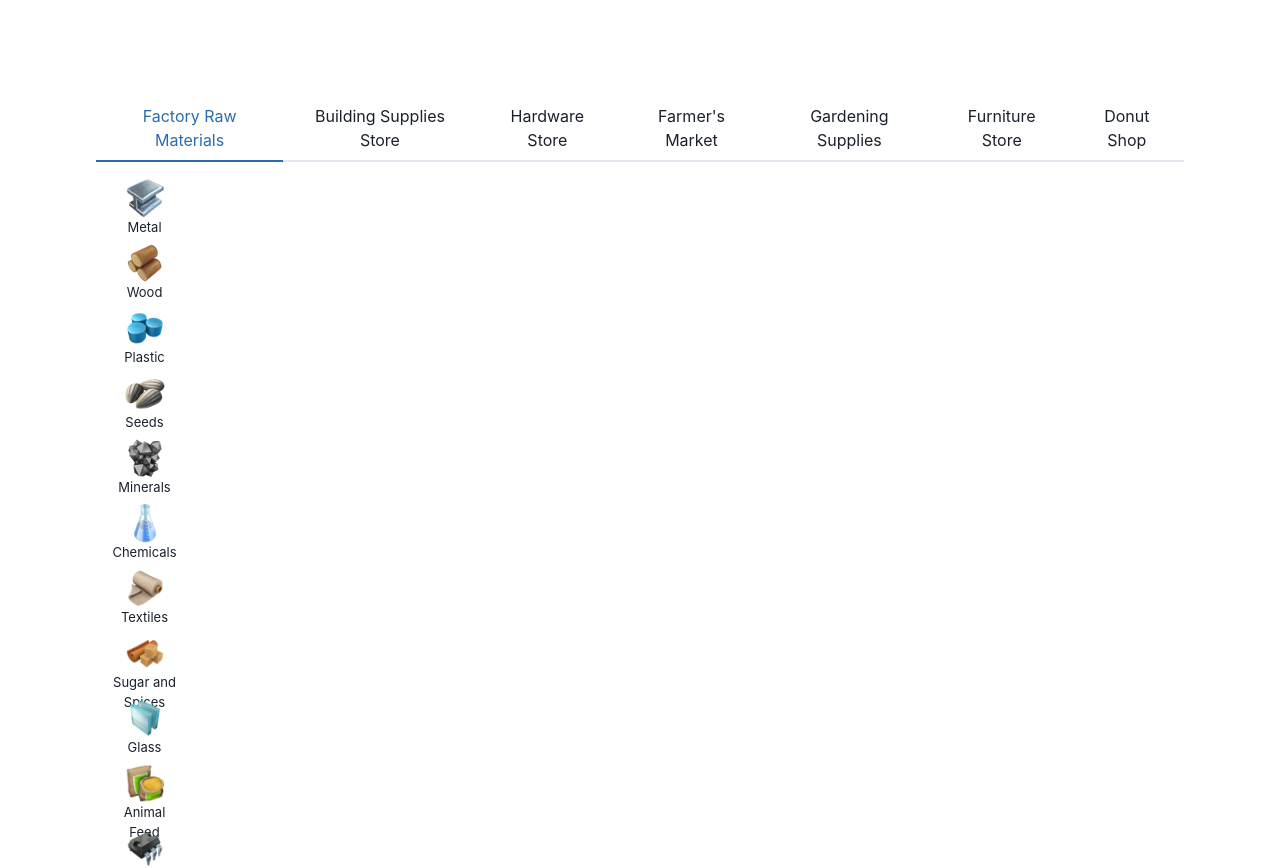
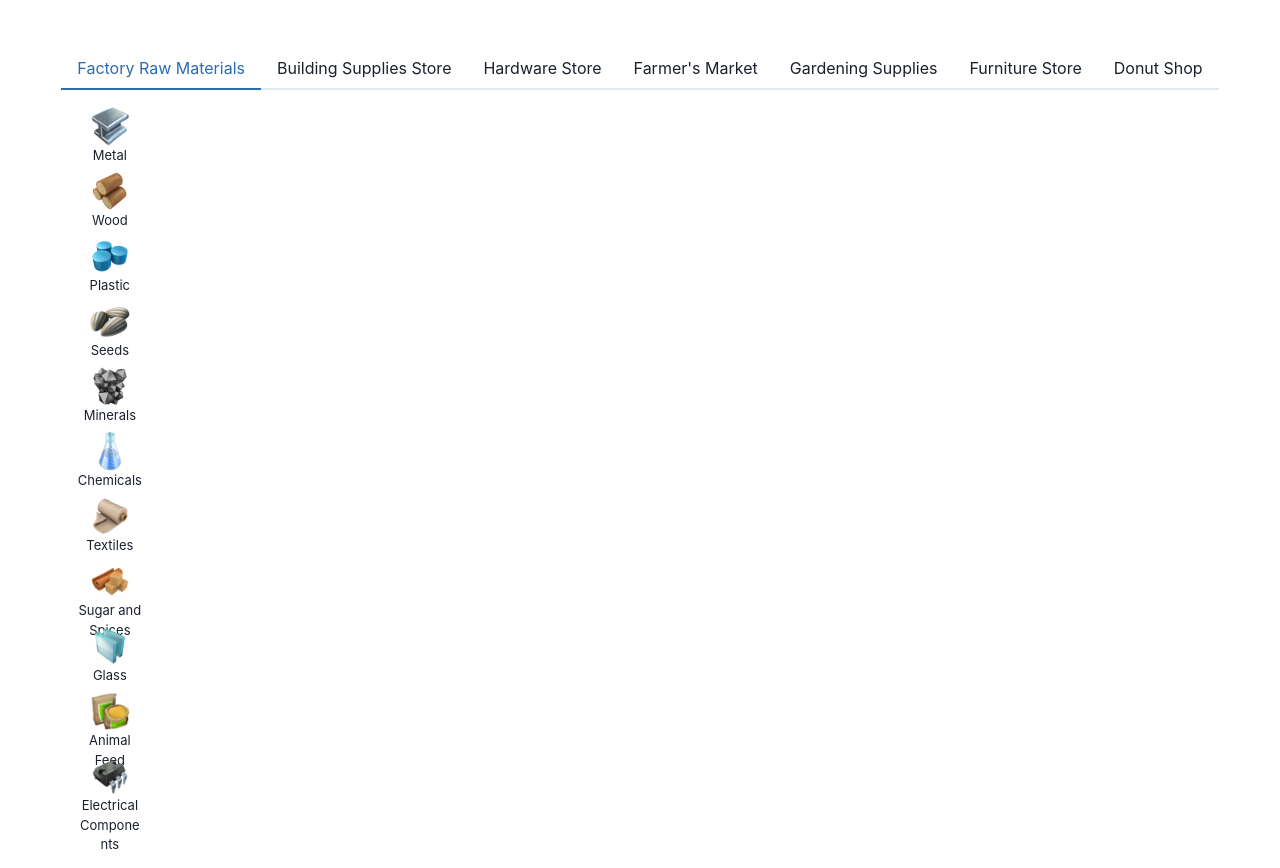
Before and after one commit to c9s/simcity-pi, a Next.js app: page / in a window 1280 px wide. Shown: the top 868 px of the page. Built offline with nearby package versions, Linux system fonts and the light colour scheme.

Commit message:
adjust padding

```diff
--- a/styles/Home.module.css
+++ b/styles/Home.module.css
@@ -3,7 +3,7 @@
   flex-direction: column;
   justify-content: space-between;
   align-items: center;
-  padding: 6rem;
+  padding: 3rem;
   min-height: 100vh;
 }
 
```
